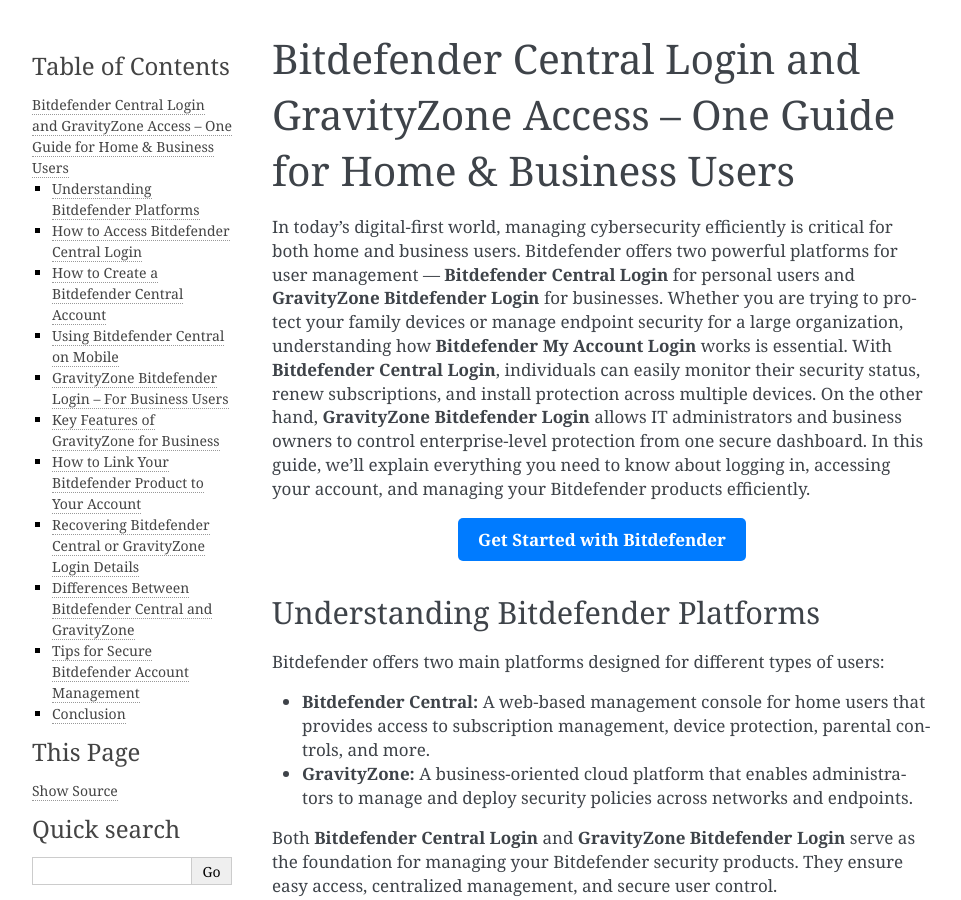
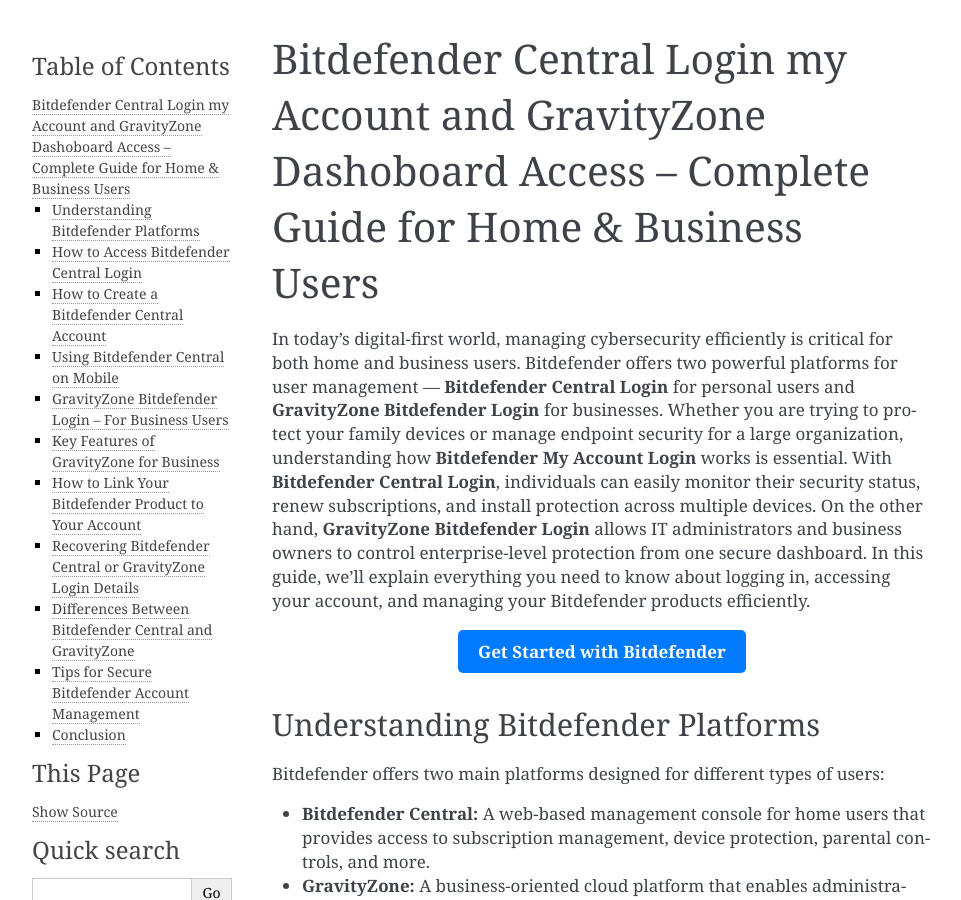
Before and after one commit to ObtailJessy-pop/GravityZone, a Sphinx documentation site: the page built from docs/index.rst, in a window 1280 px wide and 900 px high. Shown: the whole window, without its empty margins (148-1109 px from the left). Built offline with Sphinx 7.4.7, drawn with Linux system fonts in a browser that asks for light colours.

Commit message:
Update index.rst

```diff
--- a/docs/index.rst
+++ b/docs/index.rst
@@ -1,4 +1,4 @@
-Bitdefender Central Login and GravityZone Access – One Guide for Home & Business Users
+Bitdefender Central Login my Account and GravityZone Dashoboard Access – Complete Guide for Home & Business Users
 ======================================================================================
 
 In today’s digital-first world, managing cybersecurity efficiently is critical for both home and business users. Bitdefender offers two powerful platforms for user management — **Bitdefender Central Login** for personal users and **GravityZone Bitdefender Login** for businesses. Whether you are trying to protect your family devices or manage endpoint security for a large organization, understanding how **Bitdefender My Account Login** works is essential. With **Bitdefender Central Login**, individuals can easily monitor their security status, renew subscriptions, and install protection across multiple devices. On the other hand, **GravityZone Bitdefender Login** allows IT administrators and business owners to control enterprise-level protection from one secure dashboard. In this guide, we’ll explain everything you need to know about logging in, accessing your account, and managing your Bitdefender products efficiently.
```
